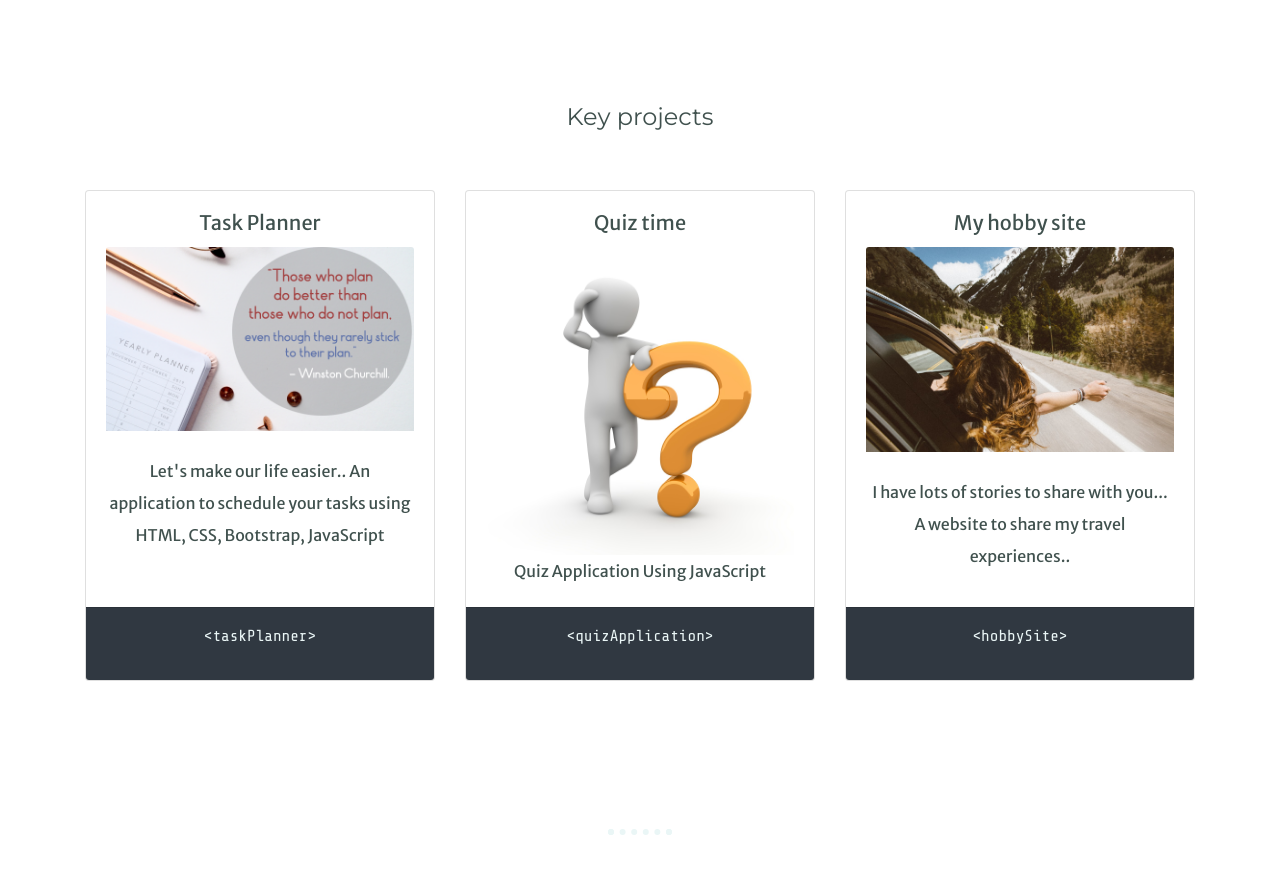
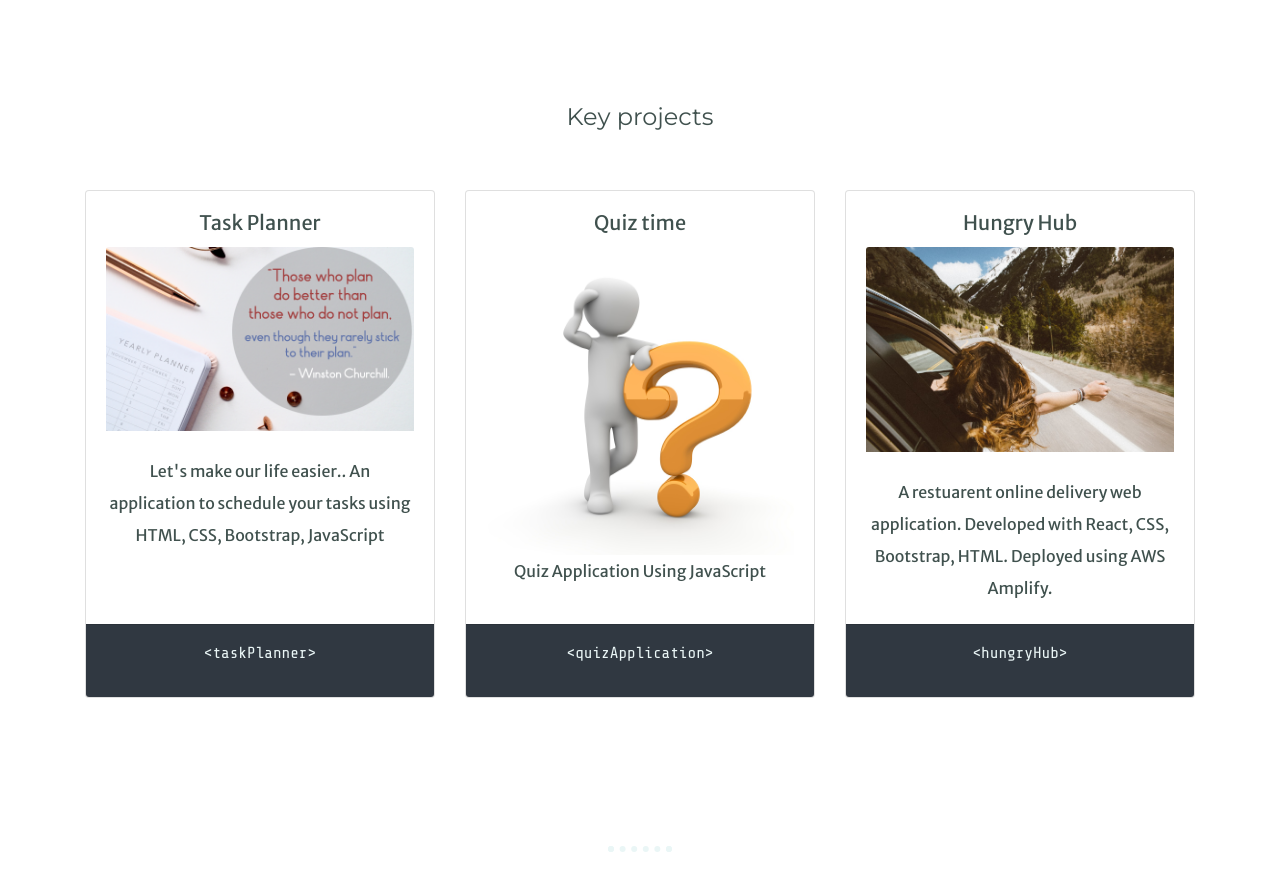
Before and after one commit to angelantonyc/portfolio, a plain HTML site: page index.html in a window 1280 px wide. Shown: the part 583-1474 px from the top of the page. Drawn offline with nearby package versions, Linux system fonts and the light colour scheme.

Commit message:
Update index.html

```diff
--- a/index.html
+++ b/index.html
@@ -234,7 +234,32 @@
 
           <div class="card deck">
             <div class="card-body">
-              <h5 class="card-title">My hobby site</h5>
+              <h5 class="card-title">Hungry Hub</h5>
+              <img
+                class="card-img-top"
+                src="./images/home1.jpeg"
+                alt="Card image cap"
+              />
+              <p class="card-text pt-4">
+                A restuarent online delivery web application.
+                Developed with React, CSS, Bootstrap, HTML.
+                Deployed using AWS Amplify.
+              </p>
+            </div>
+            <div class="card-footer cardfoot">
+              <p class="text">
+                <a
+                  class="hobby"
+                  href="https://hungryhub.angelantony.com/"
+                  >&lt;hungryHub&gt;</a
+                >
+              </p>
+            </div>
+          </div>
+
+<!--                     <div class="card deck">
+            <div class="card-body">
+              <h5 class="card-title">My Hobby Site</h5>
               <img
                 class="card-img-top"
                 src="./images/home1.jpeg"
@@ -254,7 +279,7 @@
                 >
               </p>
             </div>
-          </div>
+          </div> -->
 
           <!-- <div class="card deck">
                         <div class="card-body">
```
